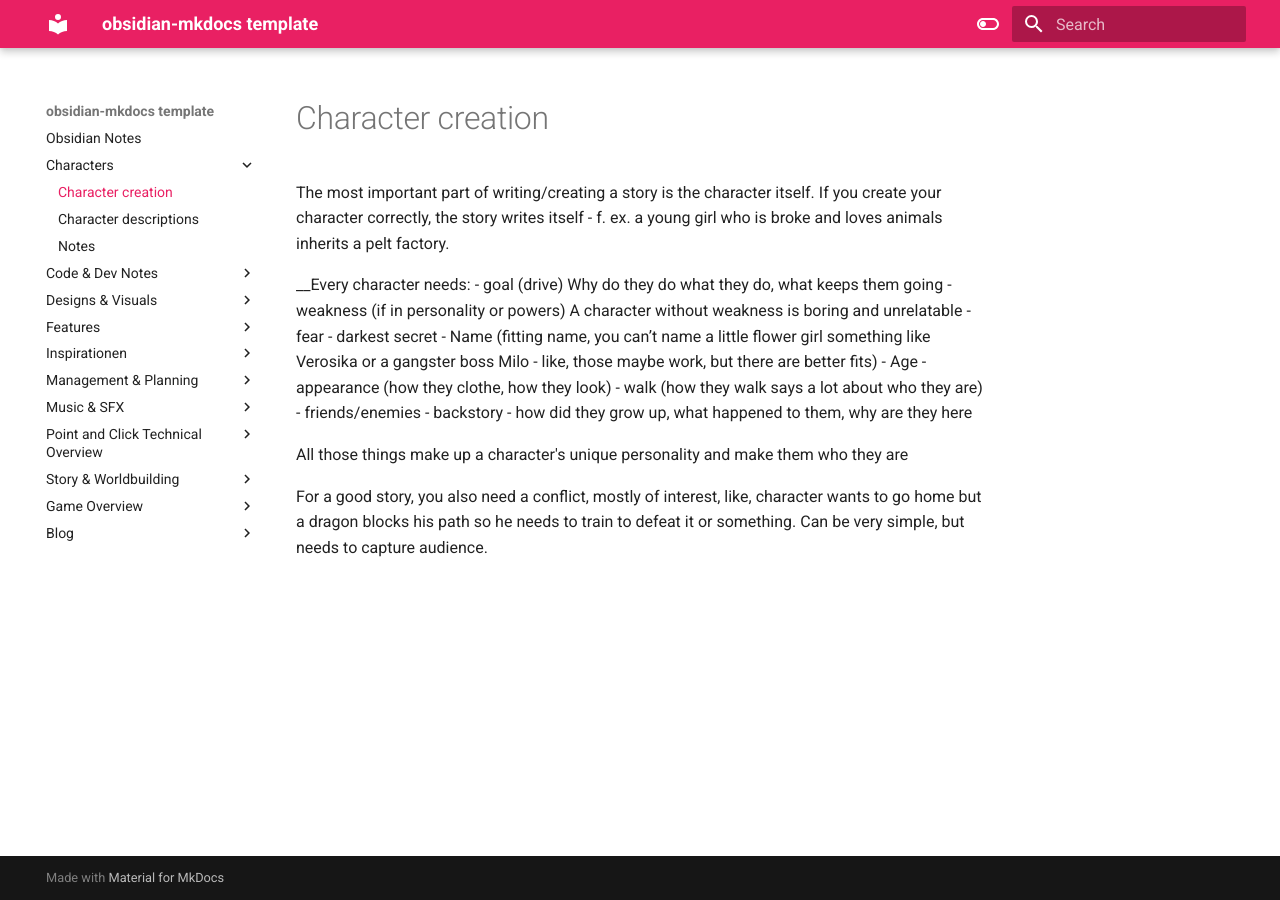
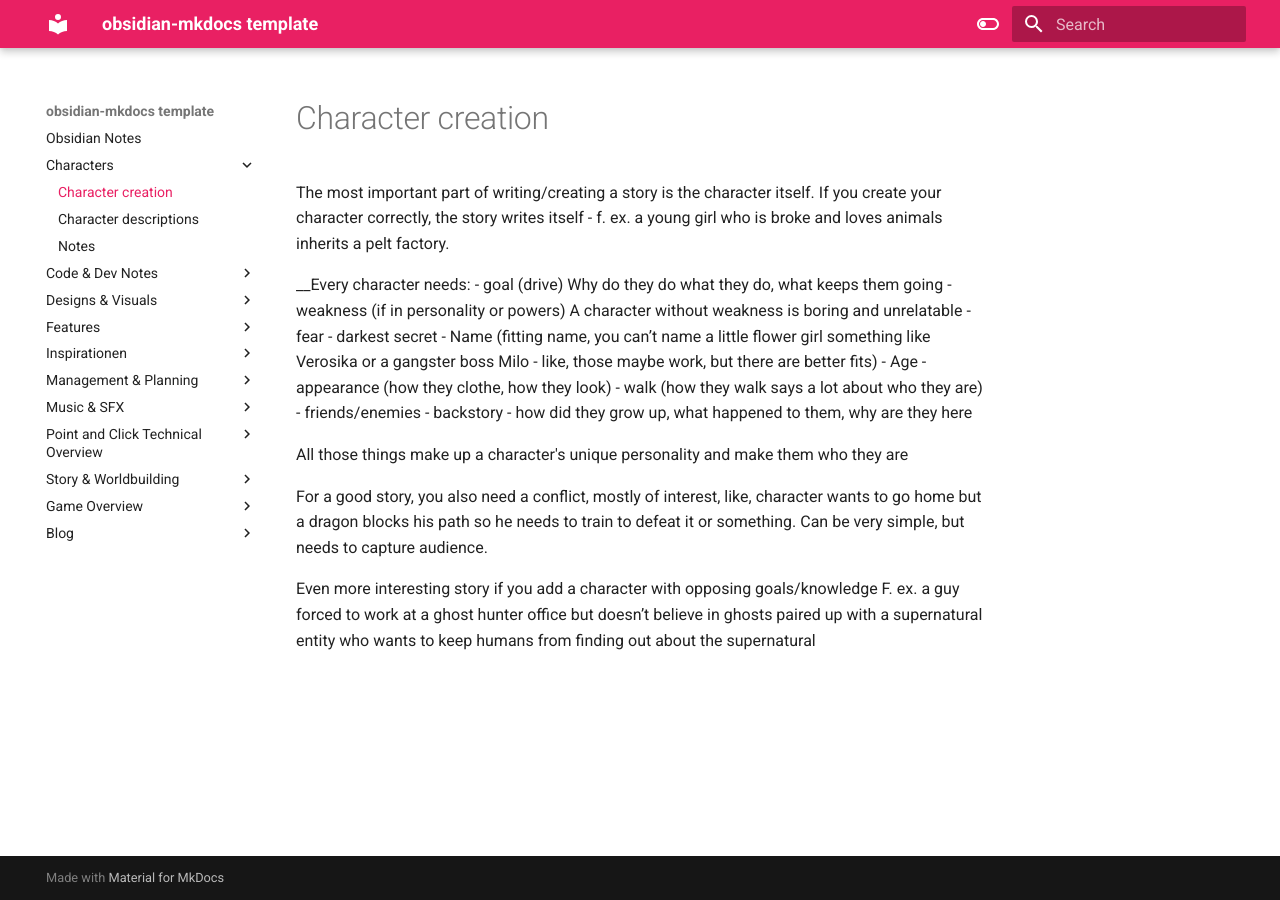
Before and after one commit to HFU-DM-PointClick/obsidian-orga, an MkDocs documentation site: the page built from docs/Characters/Character creation.md, in a window 1280 px wide. Built offline with MkDocs 1.6.1 and Material for MkDocs 9.7.7, drawn with Linux system fonts in a browser that asks for light colours.

Commit message:
added more to character creation

```diff
--- a/docs/Characters/Character creation.md
+++ b/docs/Characters/Character creation.md
@@ -17,3 +17,6 @@ __Every character needs:
 All those things make up a character's unique personality and make them who they are
 
 For a good story, you also need a conflict, mostly of interest, like, character wants to go home but a dragon blocks his path so he needs to train to defeat it or something. Can be very simple, but needs to capture audience.
+
+Even more interesting story if you add a character with opposing goals/knowledge
+F. ex. a guy forced to work at a ghost hunter office but doesn’t believe in ghosts paired up with a supernatural entity who wants to keep humans from finding out about the supernatural
```
